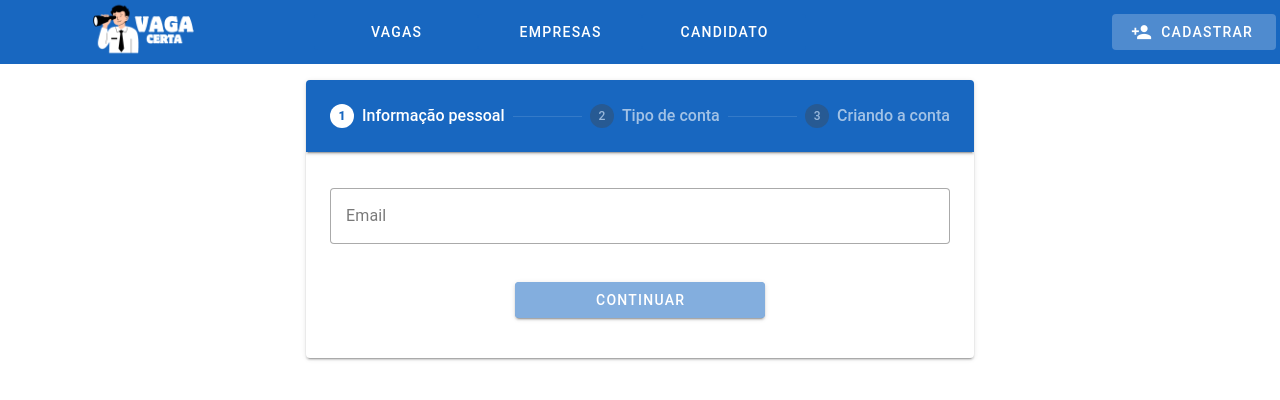
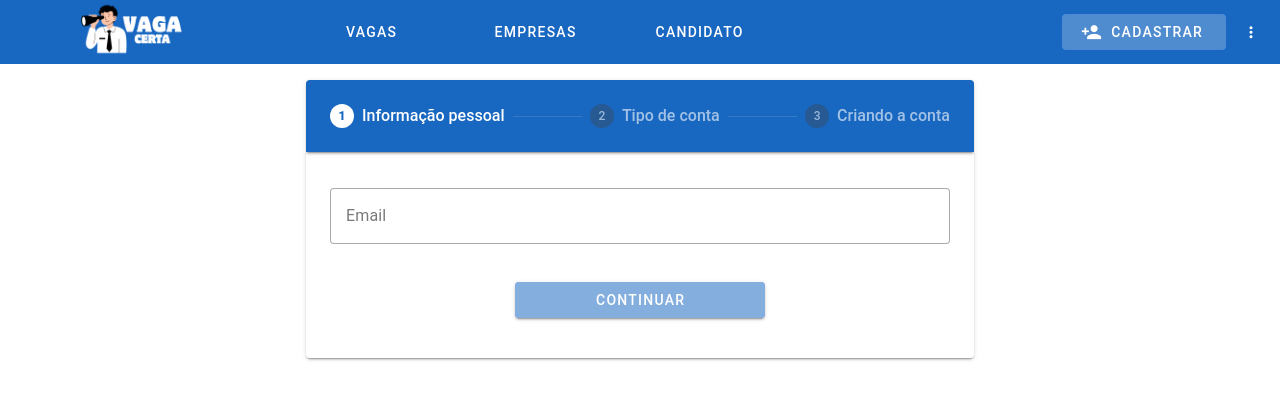
Before and after one commit to viniiciusmoura/frontend-vagacerta, a Vue app: page /register in a window 1280 px wide. Shown: the top 400 px of the page. Built offline with nearby package versions, Linux system fonts and the light colour scheme.

Commit message:
Adicionado o menu

```diff
--- a/src/layouts/default/AppBar.vue
+++ b/src/layouts/default/AppBar.vue
@@ -34,11 +34,37 @@
         start/>
       Cadastrar
     </v-btn>
+
+    <v-menu offset-y rounded>
+      <template v-slot:activator="{ props }">
+        <v-btn
+          v-bind="props"
+          min-width="48"
+          color="primary"
+          variant="flat"
+        >
+          <v-icon>mdi-dots-vertical</v-icon>
+        </v-btn>
+      </template>
+
+      <v-list>
+        <v-list-item to="/configuracao-empresa">
+          <v-list-item-title>Configuração Empresa</v-list-item-title>
+        </v-list-item>
+        <v-list-item to="/configuracao-candidato">
+          <v-list-item-title>Configuração Candidato</v-list-item-title>
+        </v-list-item>
+        <v-list-item>
+          <v-list-item-title>Sair</v-list-item-title>
+        </v-list-item>
+      </v-list>
+    </v-menu>
+
   </v-app-bar>
-
 
 </template>
 
 <script lang="ts" setup>
+import { ref } from 'vue';
   //
 </script>
```
